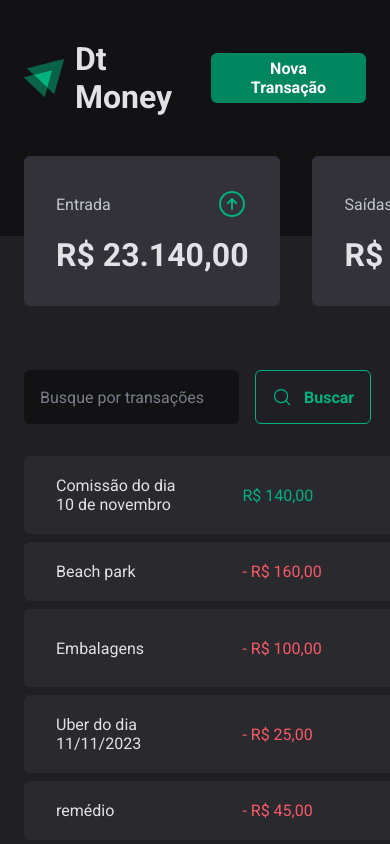
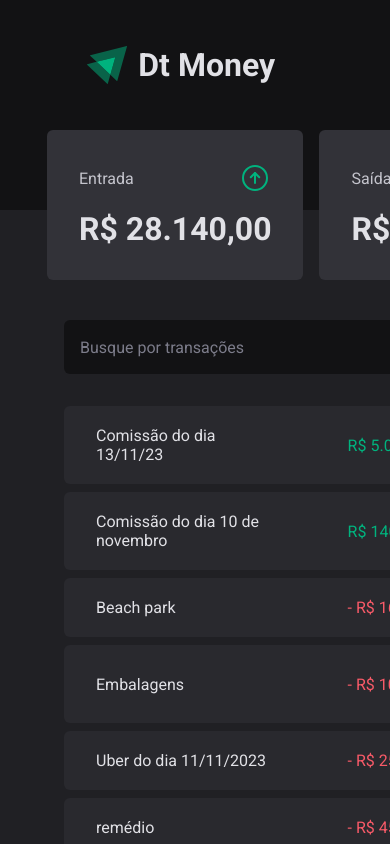
Before and after one commit to VivianeMayra/dt-money, a React (Vite) app: page / in a window 390 px wide. Shown: the top 844 px of the page. Built offline with nearby package versions, Linux system fonts and the light colour scheme; data requests are answered from the project's data file.

Commit message:
Aplicando responsividade

```diff
--- a/server.json
+++ b/server.json
@@ -103,6 +103,14 @@
       "type": "income",
       "createdAt": "2023-11-11T11:09:53.336Z",
       "id": 12
+    },
+    {
+      "description": "Comissão do dia 13/11/23",
+      "price": 5000,
+      "category": "Vendas",
+      "type": "income",
+      "createdAt": "2023-11-12T20:30:15.524Z",
+      "id": 13
     }
   ]
 }
--- a/src/components/Header/styles.ts
+++ b/src/components/Header/styles.ts
@@ -3,6 +3,11 @@ import styled from "styled-components"
 export const HeaderContainer = styled.header`
   background: ${(props) => props.theme["gray-900"]};
   padding: 2.5rem 0 7.5rem;
+  width: 100vh;
+
+  @media (min-width: 1028px) {
+    width: 100%;
+  }
 `
 export const Logo = styled.div`
   display: flex;
@@ -12,13 +17,16 @@ export const Logo = styled.div`
 `
 
 export const HeaderContent = styled.div`
-  width: 100%;
-  max-width: 1120px;
+  width: 85%;
   margin: 0 auto;
   padding: 0 1.5rem;
   display: flex;
   justify-content: space-between;
   align-items: center;
+
+  @media (min-width: 1028px) {
+    width: 85%;
+  }
 `
 export const NewTransationButton = styled.button`
   height: 50px;
--- a/src/components/NewTransactionModal/styles.ts
+++ b/src/components/NewTransactionModal/styles.ts
@@ -8,6 +8,11 @@ export const Overlay = styled(Dialog.Overlay)`
   height: 100vh;
   inset: 0;
   background-color: rgba(0, 0, 0, 0.75);
+
+  @media (max-width: 780px) {
+    width: 100%;
+    height: 100%;
+  }
 `
 
 export const Content = styled(Dialog.Content)`
--- a/src/components/Summary/styles.ts
+++ b/src/components/Summary/styles.ts
@@ -1,15 +1,20 @@
 import styled, { css } from "styled-components"
 
 export const SummaryContainer = styled.section`
-  width: 100%;
-  max-width: 1120px;
+  width: 80%;
   margin: 0 auto;
-  padding: 0 1.5rem;
-
   display: grid;
   grid-template-columns: repeat(3, 1fr);
-  gap: 2rem;
+  margin: 0 auto;
+  padding: 0 0.5rem;
+  gap: 1rem;
   margin-top: -5rem;
+  //margin-left: 4rem;
+
+  @media (min-width: 1028px) {
+    width: 85%;
+    max-width: 1120px;
+  }
 `
 
 interface SummaryCardProps {
--- a/src/pages/Transactions/components/SearchForm/styles.ts
+++ b/src/pages/Transactions/components/SearchForm/styles.ts
@@ -12,6 +12,12 @@ export const SearchFormContainer = styled.form`
     padding: 1rem;
     &::placeholder {
       color: ${(props) => props.theme["gray-500"]};
+    }
+
+    @media (min-width: 1028px) {
+      width: 100%;
+      align-items: center;
+      justify-content: center;
     }
   }
   button {
--- a/src/pages/Transactions/styles.ts
+++ b/src/pages/Transactions/styles.ts
@@ -1,10 +1,15 @@
 import styled from "styled-components"
 
 export const TransactionsContainer = styled.main`
-  width: 100%;
+  width: 90vh;
   max-width: 1120px;
-  margin: 4rem auto 0;
+  margin: 2.5rem;
   padding: 0 1.5rem;
+
+  @media (min-width: 1028px) {
+    width: 85%;
+    margin: 4rem auto 0;
+  }
 `
 export const TransactionsTable = styled.table`
   width: 100%;
```
